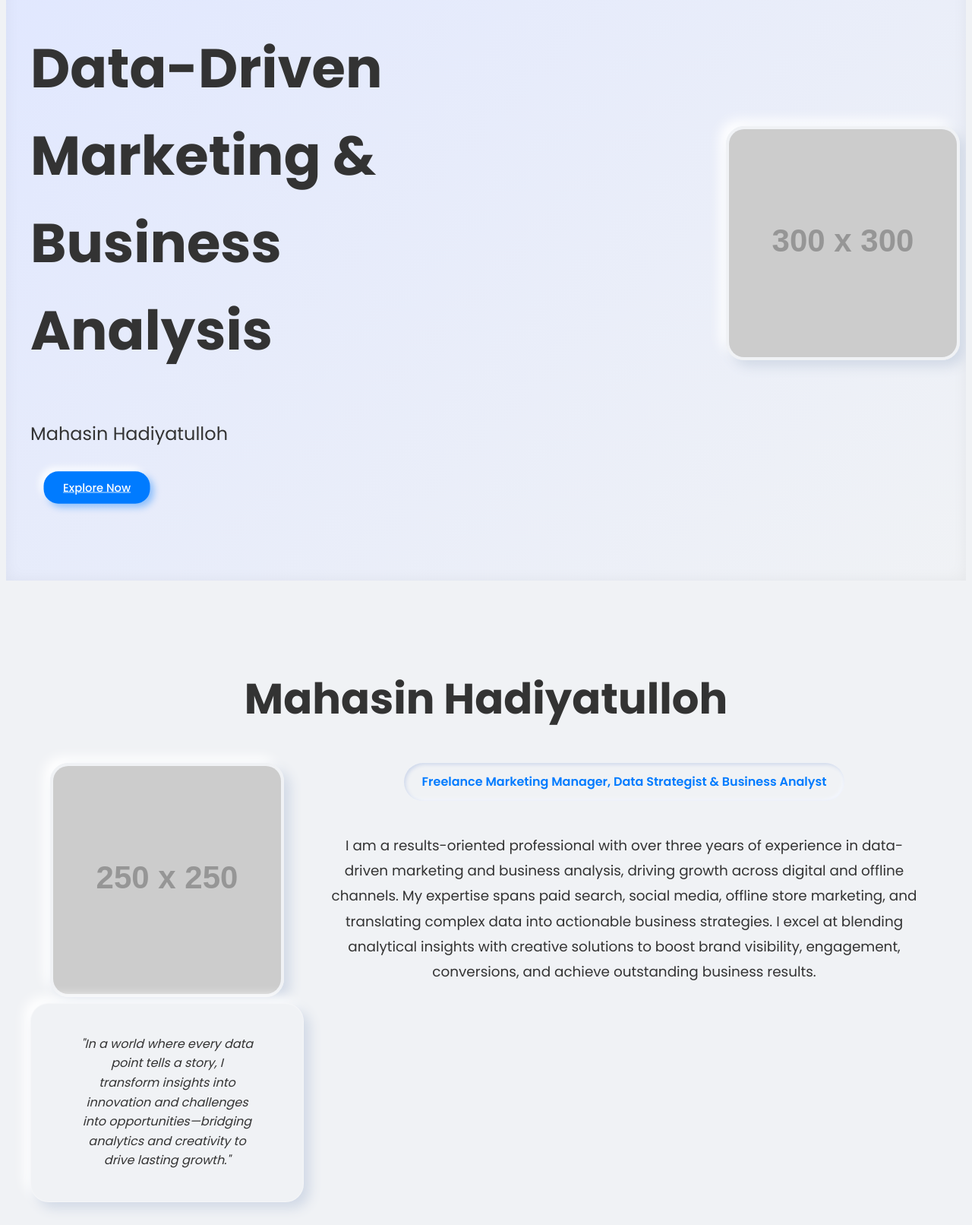
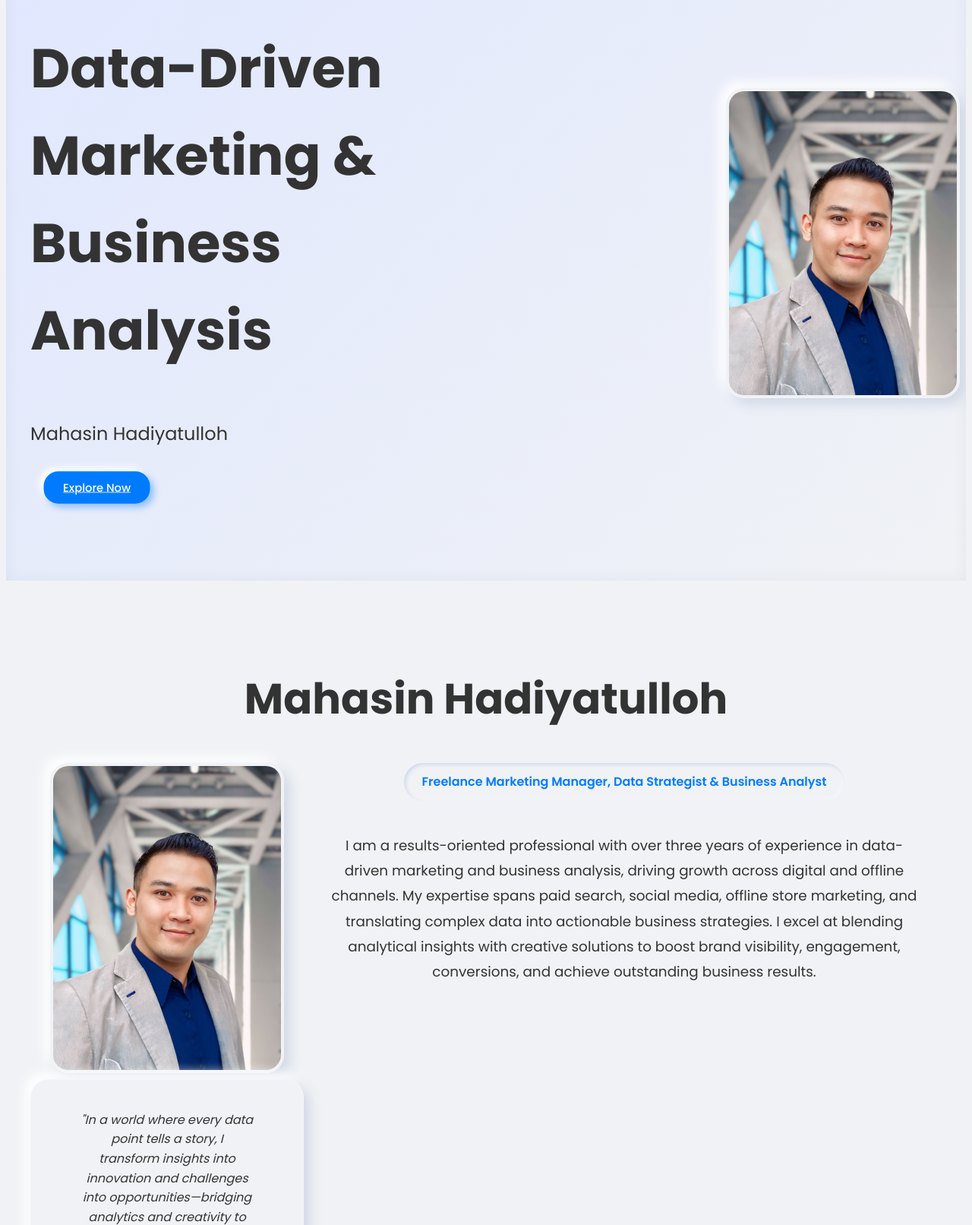
Before and after one commit to HadiBandas/My_Portofolio, a plain HTML site: page index.html in a window 1280 px wide. Shown: the part 258-1870 px from the top of the page at 76% size. Drawn offline with nearby package versions, Linux system fonts and the light colour scheme; placeholder pictures from the web are drawn by us.

Commit message:
Update index.html

```diff
--- a/index.html
+++ b/index.html
@@ -1163,7 +1163,7 @@
                 <a href="#about" class="neumorphic-button" data-lang-key="hero_explore_button">Explore Now</a>
             </div>
             <div class="hero-image-container reveal-item">
-                <img src="https://placehold.co/300x300/F0F2F5/007bff?text=Profile+Picture" alt="[Gambar Foto Profil]" class="profile-img-neumorphic">
+                <img src="https://raw.githubusercontent.com/HadiBandas/My_Portofolio/main/Hadi%20-%20Profile%20nw.jpg" alt="[Gambar Foto Profil]" class="profile-img-neumorphic">
             </div>
         </div>
     </section>
@@ -1174,7 +1174,7 @@
             <h2 class="section-title reveal-item" data-lang-key="about_section_title">Mahasin Hadiyatulloh</h2>
             <div class="about-grid reveal-container">
                 <div class="about-image-card reveal-item">
-                    <img src="https://placehold.co/250x250/F0F2F5/007bff?text=Creative+Marketing" alt="[Gambar Pemasaran Kreatif]" class="profile-img-neumorphic">
+                    <img src="https://raw.githubusercontent.com/HadiBandas/My_Portofolio/main/Hadi%20-%20Profile%20nw.jpg" alt="[Gambar Pemasaran Kreatif]" class="profile-img-neumorphic">
                     <div class="neumorphic-card glass-panel quote-card">
                         <blockquote data-lang-key="about_quote">
                             "In a world where every data point tells a story, I transform insights into innovation and challenges into opportunities—bridging analytics and creativity to drive lasting growth."
```
